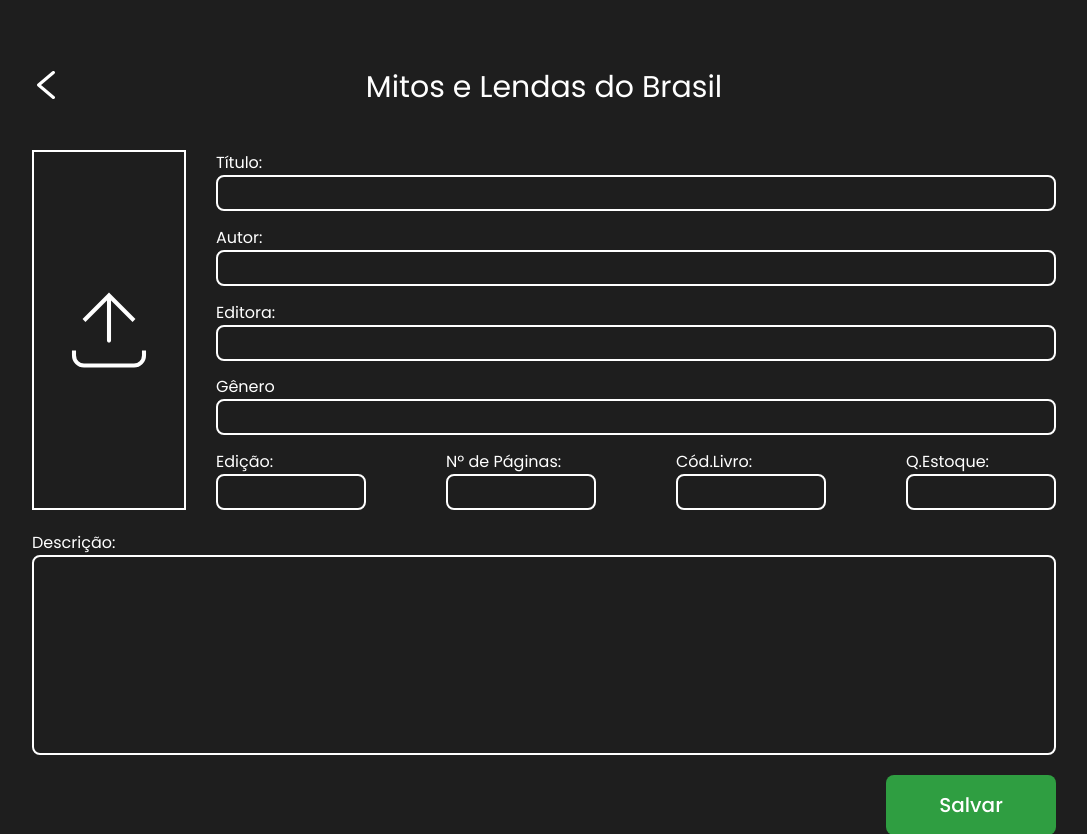
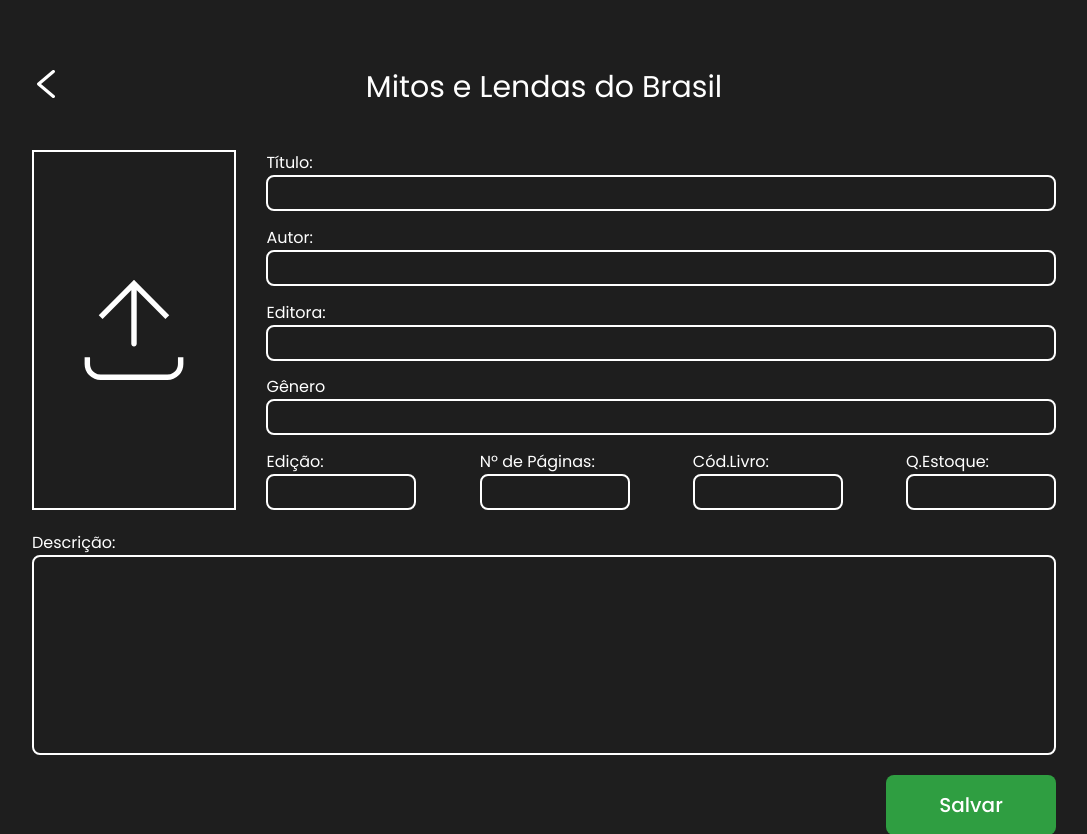
Before and after one commit to LuizFernando110/BibliP, a Django app: page /employer/book_register in a window 1280 px wide. Shown: the part 135-969 px from the top of the page, without its empty margins (96-1183 px from the left). Run offline with Django 5.2, Linux system fonts and the light colour scheme.

Commit message:
fix: corrige problemas de estilo do layout e muda tags p para div

```diff
--- a/biblip/employee/static/css/book-register.css
+++ b/biblip/employee/static/css/book-register.css
@@ -7,9 +7,6 @@
     justify-content: center;
     gap: 4rem;
     margin-top: 4rem;
-}
-
-main p{
     font-family: "Merriweather Sans";
     font-size: 1.6rem;
 }
@@ -75,11 +72,12 @@
 
 .integer-field{
     display: flex;
+    width: 100%;
+    flex-wrap: wrap;
     justify-content: space-between;
-    gap: 8rem;
 }
 
-.integer-field p{
+.integer-field div{
     display: flex;
     flex-direction: column;
 }
@@ -90,19 +88,19 @@
 
 .core-infos{
     display: flex;
+    width: 100%;
     gap: 3rem;
-    width: 100%;
     height: 36rem;
 }
 
 .writabel-inputs{
     display: flex;
+    width: 100%;
     flex-direction: column;
     justify-content: space-between;
-    width: 100%;
 }
 
-#discription p{
+#discription div{
     display: flex;
     flex-direction: column;
     justify-content: center;
@@ -151,6 +149,6 @@
     border: solid red 0.2rem;
 }
 
-p:has(textarea.error-input){
+div:has(textarea.error-input){
     color: red;
 }
--- a/biblip/employee/templates/book_register.html
+++ b/biblip/employee/templates/book_register.html
@@ -21,47 +21,47 @@
           </label>
         </div>
         <div class="writabel-inputs">
-            <p>
+            <div>
               <label>Título:</label>
               {{ form.book_title }}
-            </p>
-            <p>
+            </div>
+            <div>
               <label for="writer">Autor:</label>
               {{ form.writer }}
-            </p>
-            <p>
+            </div>
+            <div>
               <label for="publisher">Editora:</label>
               {{ form.publisher }}
-            </p>
-            <p>
+            </div>
+            <div>
               <label for="genrer">Gênero</label>
               {{ form.genrer }}
-            </p>
+            </div>
             <div class="integer-field">
-              <p>
+              <div>
                 <label for="edition">Edição:</label>
                 {{ form.edition }}
-              </p>
-              <p>
+              </div>
+              <div>
                 <label for="number_of_pages">Nº de Páginas:</label>
                 {{ form.number_of_pages }}
-              </p>
-              <p>
+              </div>
+              <div>
                 <label for="pnld_code">Cód.Livro:</label>
                 {{ form.pnld_code }}
-              </p>
-              <p>
+              </div>
+              <div>
                 <label for="storage_quantity">Q.Estoque:</label>
                 {{ form.storage_quantity }}
-              </p>
+              </div>
             </div>
         </div>
       </div>
       <div id="discription">
-        <p>
+        <div>
           <label for="description">Descrição:</label>
           {{ form.description }}
-        </p>
+        </div>
       </div>
       <button>Salvar</button>
     </form>
```
